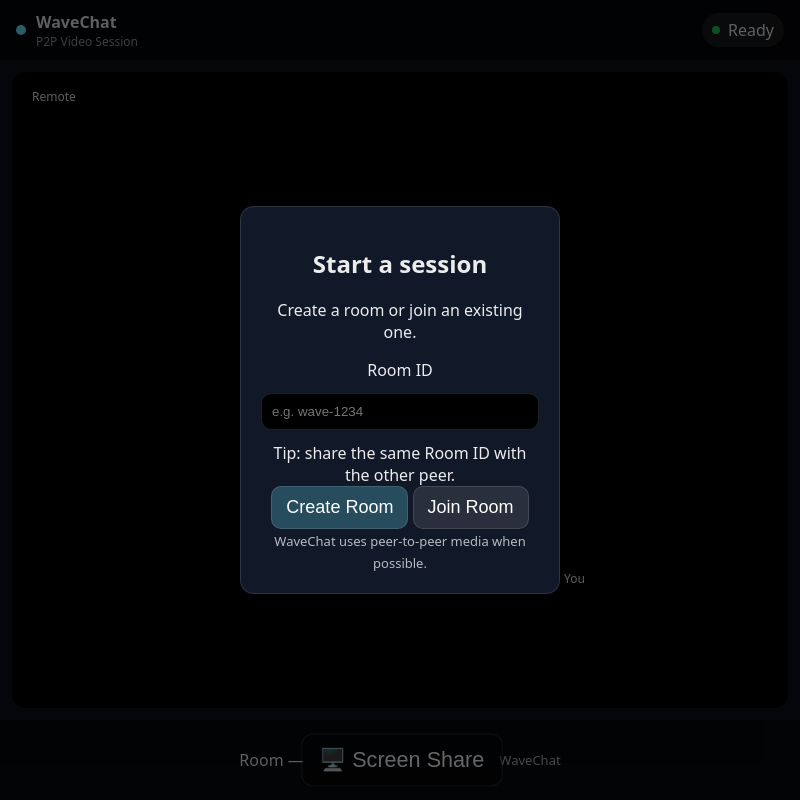
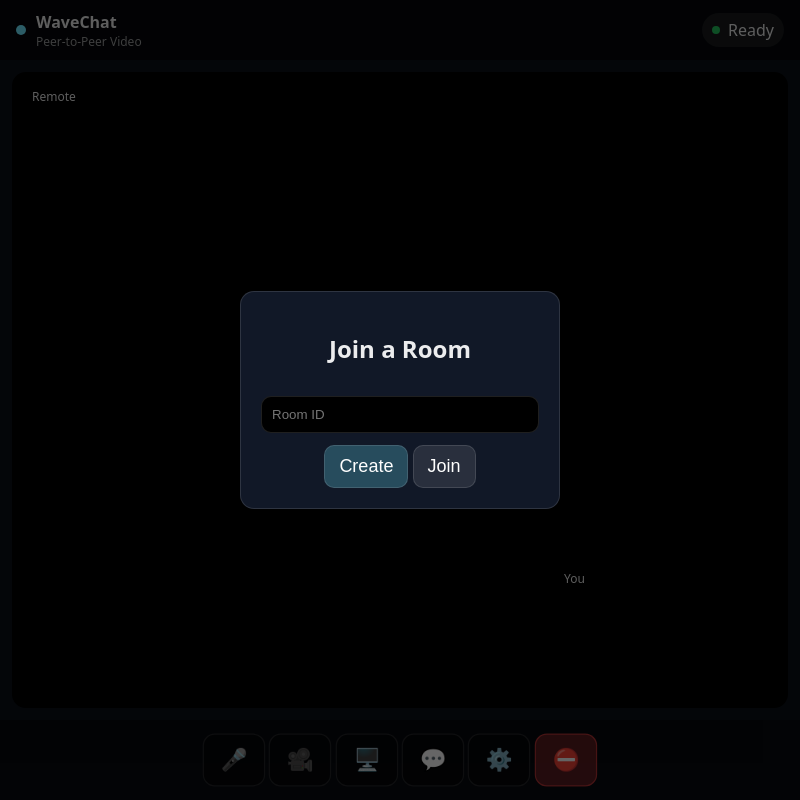
Before and after one commit to crystalice-dev/WaveChat, an Electron app: page desktop/index.html in a window 800 px wide. Drawn offline with Linux system fonts and the light colour scheme; a script that the page names is missing.

Commit message:
Refactor index.html structure and improve UI elements
Updated the header structure and modified the brand subtitle. Enhanced the modal for joining a room and adjusted the layout for controls and settings.

```diff
--- a/desktop/index.html
+++ b/desktop/index.html
@@ -1,4 +1,3 @@
-<!-- index.html -->
 <!DOCTYPE html>
 <html lang="en">
 <head>
@@ -9,98 +8,106 @@
 </head>
 
 <body>
-  <!-- Top Bar -->
+
 <header class="topbar">
   <div class="brand">
     <div class="logo-dot"></div>
-      <div class="brand-text">
+    <div>
       <div class="brand-name">WaveChat</div>
-        <div class="brand-sub">P2P Video Session</div>
+      <div class="brand-sub">Peer-to-Peer Video</div>
     </div>
   </div>
 
-    <div class="topbar-actions">
-      <span class="status-pill" id="status-pill">
+  <span class="status-pill">
     <span class="status-dot"></span>
     <span class="status-text">Ready</span>
   </span>
-    </div>
 </header>
 
-  <!-- Notification Bar -->
 <p id="notification" class="notification" hidden></p>
 
-  <!-- Join/Create Modal -->
+<!-- Entry Modal -->
 <div class="modal-backdrop" id="entry-modal">
   <div class="modal">
-      <div class="modal-header">
-        <h2>Start a session</h2>
-        <p>Create a room or join an existing one.</p>
-      </div>
-
-      <div class="field">
-        <label for="room-input">Room ID</label>
-        <input id="room-input" class="room-input" placeholder="e.g. wave-1234" autocomplete="off" />
-        <div class="hint">Tip: share the same Room ID with the other peer.</div>
-      </div>
-
+    <h2>Join a Room</h2>
+    <input id="room-input" class="room-input" placeholder="Room ID" />
     <div class="modal-actions">
-        <button class="btn btn-primary" onclick="createRoom()">Create Room</button>
-        <button class="btn btn-secondary" onclick="joinRoom()">Join Room</button>
-      </div>
-
-      <div class="modal-footer">
-        <span class="small-muted">WaveChat uses peer-to-peer media when possible.</span>
+      <button class="btn btn-primary" onclick="createRoom()">Create</button>
+      <button class="btn btn-secondary" onclick="joinRoom()">Join</button>
     </div>
   </div>
 </div>
 
-  <!-- Main Meet Area -->
+<!-- Main -->
 <main class="meet">
-    <section class="stage">
-      <!-- Remote Video (main) -->
+  <div class="stage">
+    <!-- Remote -->
     <div class="video-card video-remote">
       <video id="remote-video" autoplay playsinline></video>
-        <div class="video-label">
-          <span class="pill">Remote</span>
+      <span class="pill top-left">Remote</span>
+    </div>
+
+    <!-- Local PIP -->
+    <div class="pip">
+      <div class="video-card">
+        <video id="local-video" autoplay muted playsinline></video>
+
+        <!-- 👇 Overlay canvas for landmarks (local) -->
+        <canvas id="local-overlay" class="overlay"></canvas>
+
+        <span class="pill top-left">You</span>
+      </div>
     </div>
   </div>
 
-      <!-- Local Video (picture-in-picture) -->
-      <div class="pip">
-        <div class="video-card video-local">
-          <video id="local-video" autoplay muted playsinline></video>
-          <div class="video-label">
-            <span class="pill">You</span>
+  <!-- Controls -->
+  <footer class="controls">
+    <button class="btn btn-ghost" onclick="toggleMic()">🎤</button>
+    <button class="btn btn-ghost" onclick="toggleCamera()">🎥</button>
+    <button class="btn btn-ghost" onclick="startScreenShare()">🖥️</button>
+    <button class="btn btn-ghost" onclick="toggleChat()">💬</button>
+    <button class="btn btn-ghost" onclick="toggleSettings()">⚙️</button>
+    <button class="btn btn-danger" onclick="leaveCall()">⛔</button>
+  </footer>
+</main>
+
+<!-- Side Panels -->
+<div id="chat-panel" class="side-panel">
+  <h3>Chat</h3>
+  <div class="panel-body">(chat coming soon)</div>
+</div>
+
+<div id="settings-panel" class="side-panel">
+  <h3>Settings</h3>
+  <div class="panel-body">
+    <div class="setting-row">
+      <label>
+        <input type="checkbox" id="cv-toggle" checked />
+        Enable hand/face tracking
+      </label>
+    </div>
+    <div class="setting-row">
+      <label>
+        <input type="checkbox" id="cv-mirror" checked />
+        Mirror overlay (selfie view)
+      </label>
+    </div>
+    <div class="setting-row small-muted">
+      Tracking runs locally on your device.
     </div>
   </div>
 </div>
-    </section>
 
-    <!-- Bottom Controls -->
-    <footer class="controls">
-      <div class="controls-left">
-        <div class="room-chip" title="Room info appears after you connect (optional to wire in JS)">
-          <span class="room-chip-label">Room</span>
-          <span class="room-chip-value" id="room-chip-value">—</span>
-        </div>
-      </div>
+<!-- WebRTC/PeerJS -->
+<script src="https://unpkg.com/peerjs@1.3.1/dist/peerjs.min.js"></script>
 
-      <div class="controls-center">
-        <button class="btn btn-ghost" onclick="startScreenShare()">
-          <span class="icon">🖥️</span>
-          Screen Share
-        </button>
-      </div>
+<!-- MediaPipe (no import/require) -->
+<script src="https://cdn.jsdelivr.net/npm/@mediapipe/drawing_utils/drawing_utils.js"></script>
+<script src="https://cdn.jsdelivr.net/npm/@mediapipe/hands/hands.js"></script>
+<script src="https://cdn.jsdelivr.net/npm/@mediapipe/face_mesh/face_mesh.js"></script>
 
-      <div class="controls-right">
-        <div class="small-muted">WaveChat</div>
-      </div>
-    </footer>
-  </main>
+<!-- The app -->
+<script src="script.js"></script>
 
-  <!-- PeerJS + your script -->
-  <script src="https://unpkg.com/peerjs@1.3.1/dist/peerjs.min.js"></script>
-  <script src="script.js"></script>
 </body>
 </html>
```
Lines whose indentation alone changed are shown as unchanged.
